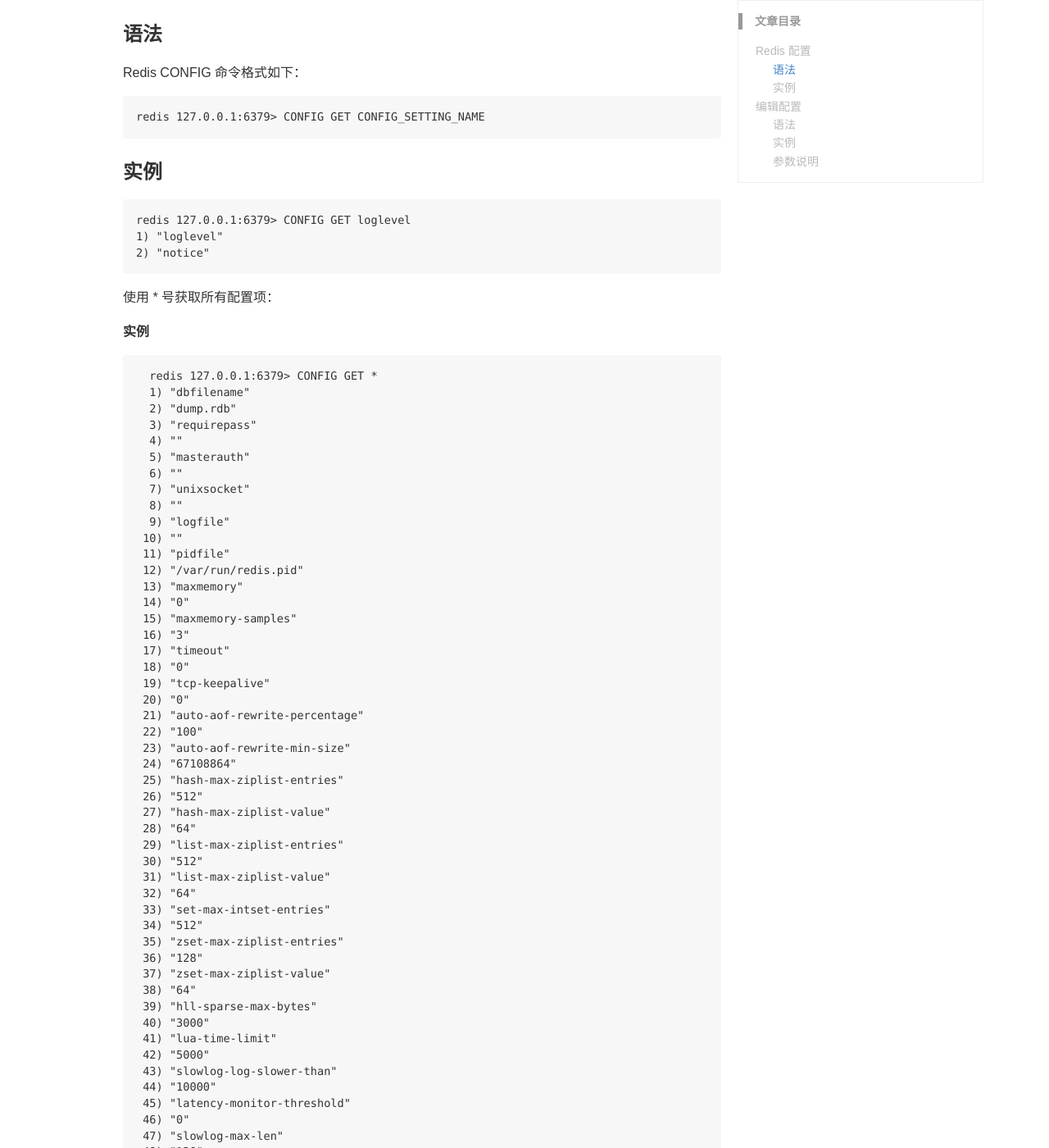
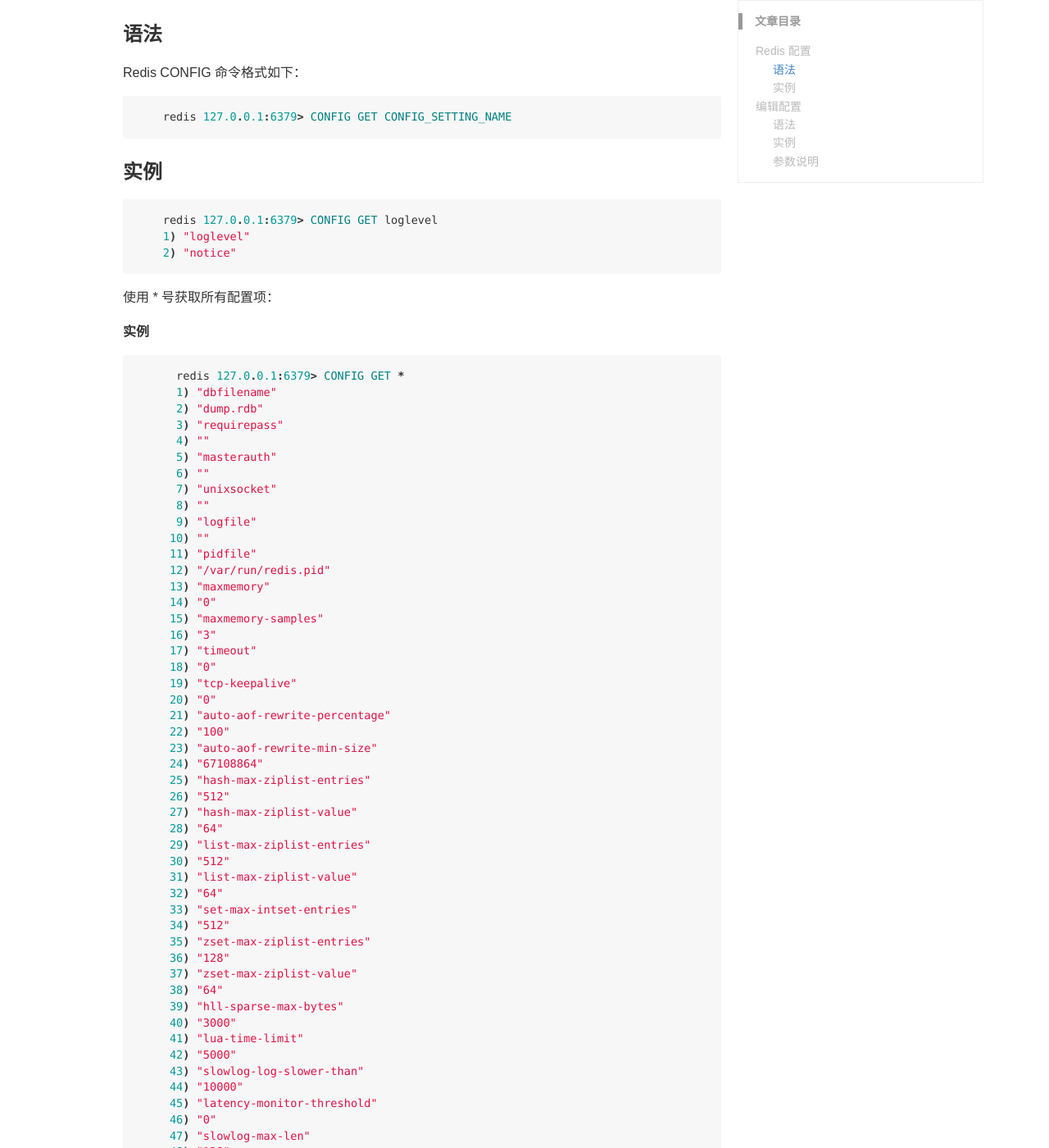
Before and after one commit to ShineDe/shine, a Jekyll site: the page built from _posts/2016-12-21-Redis-config-1.md, in a window 1280 px wide and 1400 px high, scrolled down 425 px. Shown: the whole window at 82% size. Built offline with Jekyll 4.4.1, drawn with Linux system fonts in a browser that asks for light colours; comment, search, counter and statistics services are not loaded; some of the changed text lies outside the part shown.

Commit message:
添加代码高亮

````diff
--- a/_posts/2016-12-21-Redis-config-1.md
+++ b/_posts/2016-12-21-Redis-config-1.md
@@ -8,6 +8,7 @@
 
 上一篇文章我们介绍了怎么安装Redis，那么在安装完成后我们应该怎么使用呢？这就需要我们来配置Redis 才能使用。
 <!--more-->
+
 ## Redis 配置
 
 Redis 的配置文件位于 Redis 安装目录下，文件名为 redis.conf。
@@ -17,19 +18,19 @@
 ### 语法
 
 Redis CONFIG 命令格式如下：
-
+```java
     redis 127.0.0.1:6379> CONFIG GET CONFIG_SETTING_NAME
-
+```
 ### 实例
-
+```java
     redis 127.0.0.1:6379> CONFIG GET loglevel
     1) "loglevel"
     2) "notice"
-
+```
 使用 * 号获取所有配置项：
 
 **实例**
-
+```java
       redis 127.0.0.1:6379> CONFIG GET *
       1) "dbfilename"
       2) "dump.rdb"
@@ -147,7 +148,7 @@
     114) ""
     115) "bind"
     116) ""
-
+```
 ## 编辑配置
 
 你可以通过修改 redis.conf 文件或使用 CONFIG set 命令来修改配置。
@@ -156,194 +157,206 @@
 
 CONFIG SET 命令基本语法：
 
+```java
 	redis 127.0.0.1:6379> CONFIG SET CONFIG_SETTING_NAME NEW_CONFIG_VALUE
+```
 
 ### 实例
 
+```java
 	redis 127.0.0.1:6379> CONFIG SET loglevel "notice"
 	OK
 	redis 127.0.0.1:6379> CONFIG GET loglevel
 	1) "loglevel"
 	2) "notice"
-
+```
 ### 参数说明
 
 **redis.conf 配置项说明如下:**
 
 1、Redis默认不是以守护进程的方式运行，可以通过该配置项修改，使用yes启用守护进程
 
+```java
 	daemonize no
+```
 
 2、 当Redis以守护进程方式运行时，Redis默认会把pid写入/var/run/redis.pid文件，可以通过pidfile指定
 
+```java
 	pidfile /var/run/redis.pid
+```
 
 3、指定Redis监听端口，默认端口为6379，作者在自己的一篇博文中解释了为什么选用6379作为默认端口，因为6379在手机按键上MERZ对应的号码，而MERZ取自意大利歌女Alessia Merz的名字
 
+```java
 	port 6379
+```
 
 4、 绑定的主机地址
 
+```java
     bind 127.0.0.1
-
+```
 
 5、 当 客户端闲置多长时间后关闭连接，如果指定为0，表示关闭该功能
 
-
+```java
     timeout 300
-
+```
 
 6、 指定日志记录级别，Redis总共支持四个级别：debug、verbose、notice、warning，默认为verbose
-
+```java
 	loglevel verbose
-
+```
 7、日志记录方式，默认为标准输出，如果配置Redis为守护进程方式运行，而这里又配置为日志记录方式为标准输出，则日志将会发送给/dev/null
 
-
+```java
 	logfile stdout
-
+```
 
 8、 设置数据库的数量，默认数据库为0，可以使用SELECT <dbid>命令在连接上指定数据库id
 
-
+```java
 	databases 16
-
+```
 
 9、 指定在多长时间内，有多少次更新操作，就将数据同步到数据文件，可以多个条件配合
 
-
+```java
 	save <seconds> <changes>
-
+```
 
 **Redis默认配置文件中提供了三个条件：**
 
+```java
 	save 900 1
 	save 300 10
 	save 60 10000
+```
 
 分别表示900秒（15分钟）内有1个更改，300秒（5分钟）内有10个更改以及60秒内有10000个更改。
 
 10、 指定存储至本地数据库时是否压缩数据，默认为yes，Redis采用LZF压缩，如果为了节省CPU时间，可以关闭该选项，但会导致数据库文件变的巨大
 
-
+```java
 	rdbcompression yes
-
+```
 
 11、 指定本地数据库文件名，默认值为dump.rdb
 
-
+```java
 	dbfilename dump.rdb
-
+```
 
 12、 指定本地数据库存放目录
 
-
+```java
 	dir ./
-
+```
 
 13、 设置当本机为slav服务时，设置master服务的IP地址及端口，在Redis启动时，它会自动从master进行数据同步
-
-
+```java
 	slaveof <masterip> <masterport>
-
+```
 
 14、 当master服务设置了密码保护时，slav服务连接master的密码
 
-
+```java
 	masterauth <master-password>
-
+```
 
 15、设置Redis连接密码，如果配置了连接密码，客户端在连接Redis时需要通过AUTH <password>命令提供密码，默认关闭
 
-
+```java
 	requirepass foobared
-
+```
 
 16、设置同一时间最大客户端连接数，默认无限制，Redis可以同时打开的客户端连接数为Redis进程可以打开的最大文件描述符数，如果设置 maxclients 0，表示不作限制。当客户端连接数到达限制时，Redis会关闭新的连接并向客户端返回max number of clients reached错误信息
-
+```java
 	maxclients 128
-
+```
 
 17、指定Redis最大内存限制，Redis在启动时会把数据加载到内存中，达到最大内存后，Redis会先尝试清除已到期或即将到期的Key，当此方法处理 后，仍然到达最大内存设置，将无法再进行写入操作，但仍然可以进行读取操作。Redis新的vm机制，会把Key存放内存，Value会存放在swap区
 
-
+```java
 	maxmemory <bytes>
-
+```
 
 18、 指定是否在每次更新操作后进行日志记录，Redis在默认情况下是异步的把数据写入磁盘，如果不开启，可能会在断电时导致一段时间内的数据丢失。因为 redis本身同步数据文件是按上面save条件来同步的，所以有的数据会在一段时间内只存在于内存中。默认为no
 
-
+```java
 	appendonly no
-
+```
 
 19、指定更新日志文件名，默认为appendonly.aof
 
-
+```java
 	appendfilename appendonly.aof
-
+```
 
 20、 指定更新日志条件，共有3个可选值：     no：表示等操作系统进行数据缓存同步到磁盘（快）     always：表示每次更新操作后手动调用fsync()将数据写到磁盘（慢，安全）     everysec：表示每秒同步一次（折衷，默认值）
 
-
+```java
 	appendfsync everysec
-
+```
 
 21、 指定是否启用虚拟内存机制，默认值为no，简单的介绍一下，VM机制将数据分页存放，由Redis将访问量较少的页即冷数据swap到磁盘上，访问多的页面由磁盘自动换出到内存中（在后面的文章我会仔细分析Redis的VM机制）
 
-
+```java
 	vm-enabled no
-
+```
 
 22、 虚拟内存文件路径，默认值为/tmp/redis.swap，不可多个Redis实例共享
 
-
+```java
 	vm-swap-file /tmp/redis.swap
-
+```
 
 23、 将所有大于vm-max-memory的数据存入虚拟内存,无论vm-max-memory设置多小,所有索引数据都是内存存储的(Redis的索引数据 就是keys),也就是说,当vm-max-memory设置为0的时候,其实是所有value都存在于磁盘。默认值为0
 
-
+```java
 	vm-max-memory 0
-
+```
 
 24、 Redis swap文件分成了很多的page，一个对象可以保存在多个page上面，但一个page上不能被多个对象共享，vm-page-size是要根据存储的 数据大小来设定的，作者建议如果存储很多小对象，page大小最好设置为32或者64bytes；如果存储很大大对象，则可以使用更大的page，如果不 确定，就使用默认值
 
-
+```java
 	vm-page-size 32
-
+```
 
 25、 设置swap文件中的page数量，由于页表（一种表示页面空闲或使用的bitmap）是在放在内存中的，，在磁盘上每8个pages将消耗1byte的内存。
 
-
+```java
 	vm-pages 134217728
-
+```
 
 26、 设置访问swap文件的线程数,最好不要超过机器的核数,如果设置为0,那么所有对swap文件的操作都是串行的，可能会造成比较长时间的延迟。默认值为4
 
-
+```java
 	vm-max-threads 4
-
+```
 
 27、 设置在向客户端应答时，是否把较小的包合并为一个包发送，默认为开启
 
-
+```java
 	glueoutputbuf yes
-
+```
 
 28、指定在超过一定的数量或者最大的元素超过某一临界值时，采用一种特殊的哈希算法
 
-
+```java
 	hash-max-zipmap-entries 64
 
 	hash-max-zipmap-value 512
-
+```
 29、  指定是否激活重置哈希，默认为开启（后面在介绍Redis的哈希算法时具体介绍）
 
-
+```java
 	activerehashing yes
-
+```
 
 30、指定包含其它的配置文件，可以在同一主机上多个Redis实例之间使用同一份配置文件，而同时各个实例又拥有自己的特定配置文件
 
-
+```java
 	include /path/to/local.conf
+```
````
